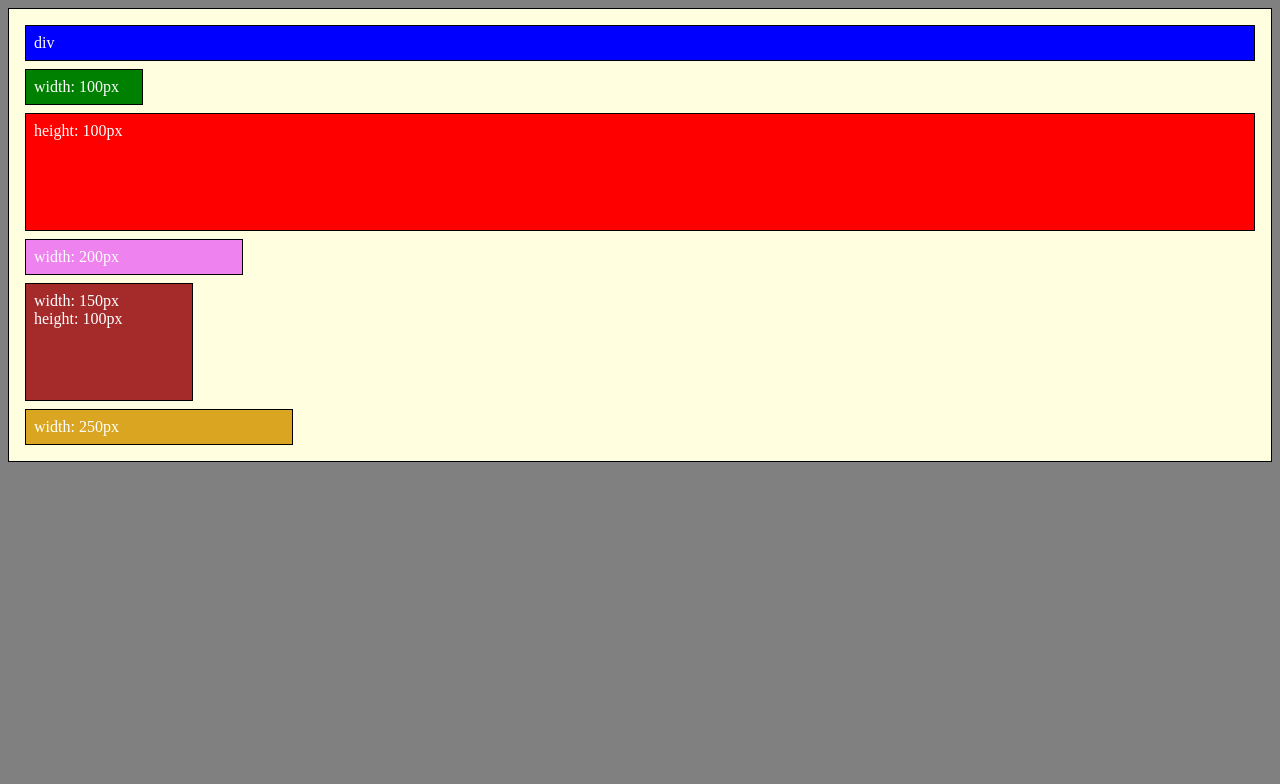
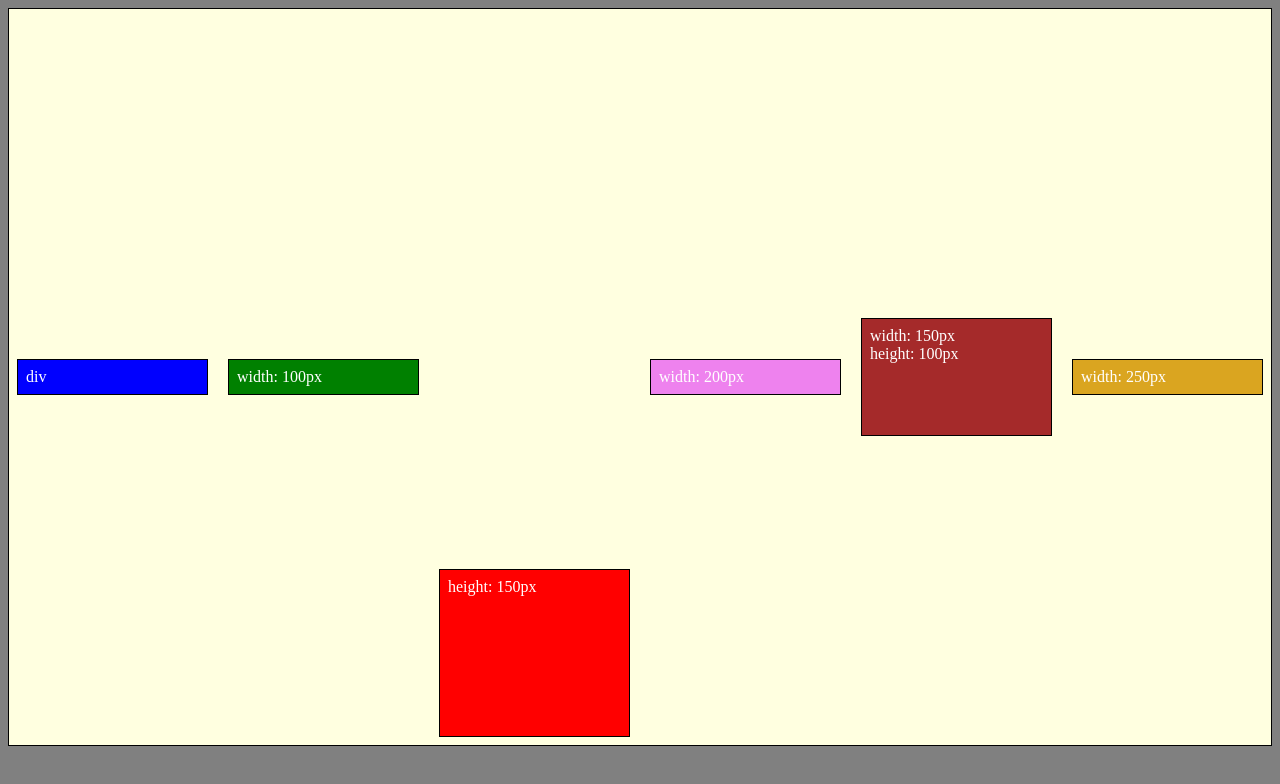
Before and after one commit to jepafeneo/css-flexbox, a plain HTML site: page index.html in a window 1280 px wide. Drawn offline with Linux system fonts and the light colour scheme.

Commit message:
Flexbox properties

```diff
--- a/css/styles.css
+++ b/css/styles.css
@@ -2,45 +2,86 @@ body {
   background-color: gray;
 }
 
-.containter {
+table,
+tr,
+td {
+  border: 1px solid black;
+  border-collapse: collapse;
+}
+
+.container {
+  height: 90vh;
   color: white;
   background-color: lightyellow;
   border: 1px solid black;
   padding: 0.5em;
+  display: flex;
+  align-items: center;
+  /* flex-wrap: wrap; */
+  /* flex-direction: column; */
+  gap: 10px 20px;
+  /* column-gap: 1em;
+  row-gap: 2em; */
+  /* justify-content: space-around;
+  align-items: stretch;
+
+  align-content: flex-start; */
+
+  /* display: flex;
+  flex-wrap: wrap;
+  justify-content: space-between;
+  align-items: center;
+  height: 300px; */
 }
 
 .item {
   border: 1px solid black;
   padding: 0.5em;
-  margin: 0.5em;
+  /* margin: 0.5em; */
+  /* flex-grow: 1; */
+  flex: 1;
 }
 
 .item-1 {
   background-color: blue;
+  /* flex-grow: 1; */
 }
 
 .item-2 {
   background-color: green;
   width: 100px;
+  /* flex-basis: 150px; */
+
+  /* flex-grow: 0;
+  flex-shrink: 1;
+  flex-basis: auto; */
+
+  /* flex: 0 1 auto; */
 }
 
 .item-3 {
   background-color: red;
-  height: 100px;
+  height: 150px;
+  /* order: 1; */
+  /* flex-basis: 50px; */
+  align-self: flex-end;
 }
 
 .item-4 {
   background-color: violet;
   width: 200px;
+  /* flex-grow: 1; */
 }
 
 .item-5 {
   background-color: brown;
   width: 150px;
   height: 100px;
+  /* order: -1; */
 }
 
 .item-6 {
   background-color: goldenrod;
   width: 250px;
+  flex-shrink: 1;
 }
--- a/index.html
+++ b/index.html
@@ -7,10 +7,10 @@
     <link rel="stylesheet" href="css/styles.css" />
   </head>
   <body>
-    <div class="containter">
+    <div class="container">
       <div class="item item-1">div</div>
       <div class="item item-2">width: 100px</div>
-      <div class="item item-3">height: 100px</div>
+      <div class="item item-3">height: 150px</div>
       <div class="item item-4">width: 200px</div>
       <div class="item item-5">
         width: 150px <br />
@@ -18,5 +18,20 @@
       </div>
       <div class="item item-6">width: 250px</div>
     </div>
+
+    <!-- <table>
+        <tr>
+            <th>Propiedad</th>
+            <th>Descripción</th>
+        </tr>
+        <tr>
+            <td>flex-wrap</td>
+            <td>Define si los ítems deben ajustarse a una sola línea o pueden ocupar varias líneas.</td>
+        </tr>
+        <tr>
+            <td>align-content</td>
+            <td>Alinea las líneas del contenedor cuando hay espacio extra en el eje transversal.</td>
+        </tr>
+    </table> -->
   </body>
 </html>
```
